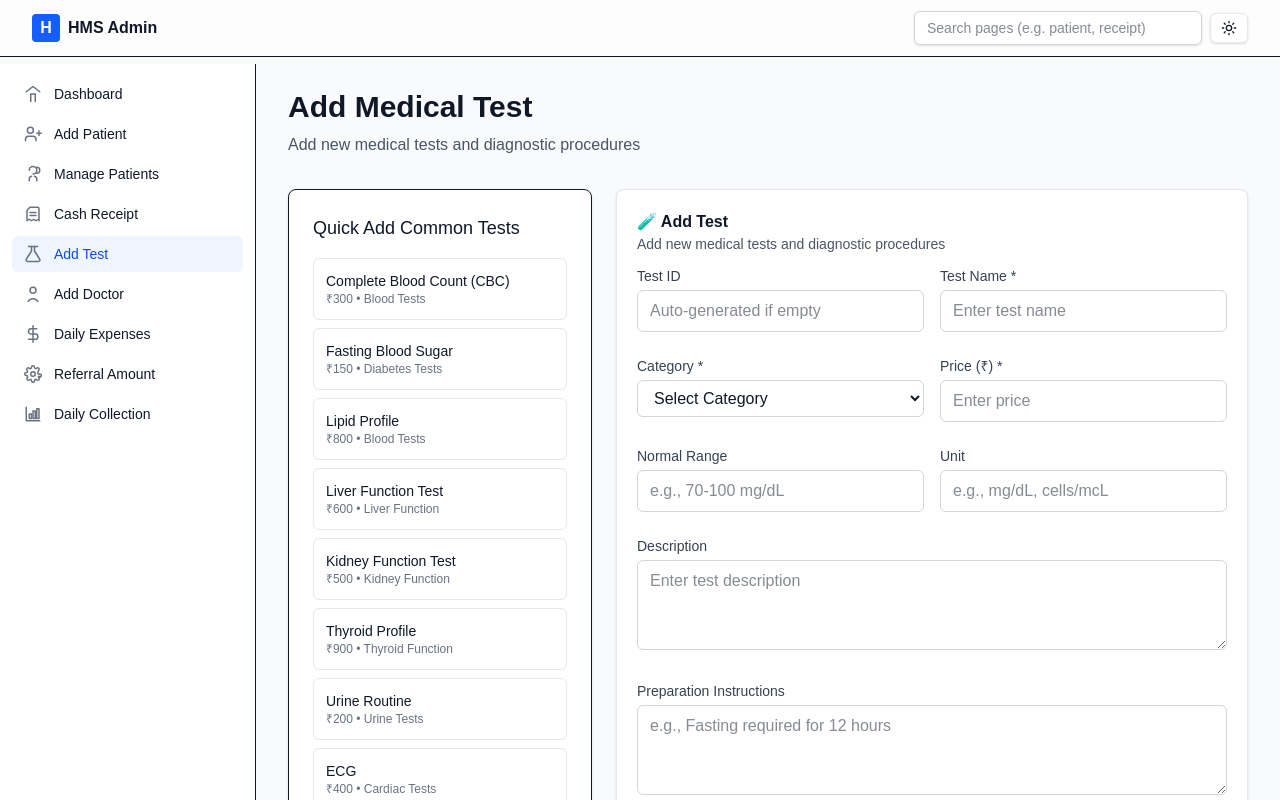
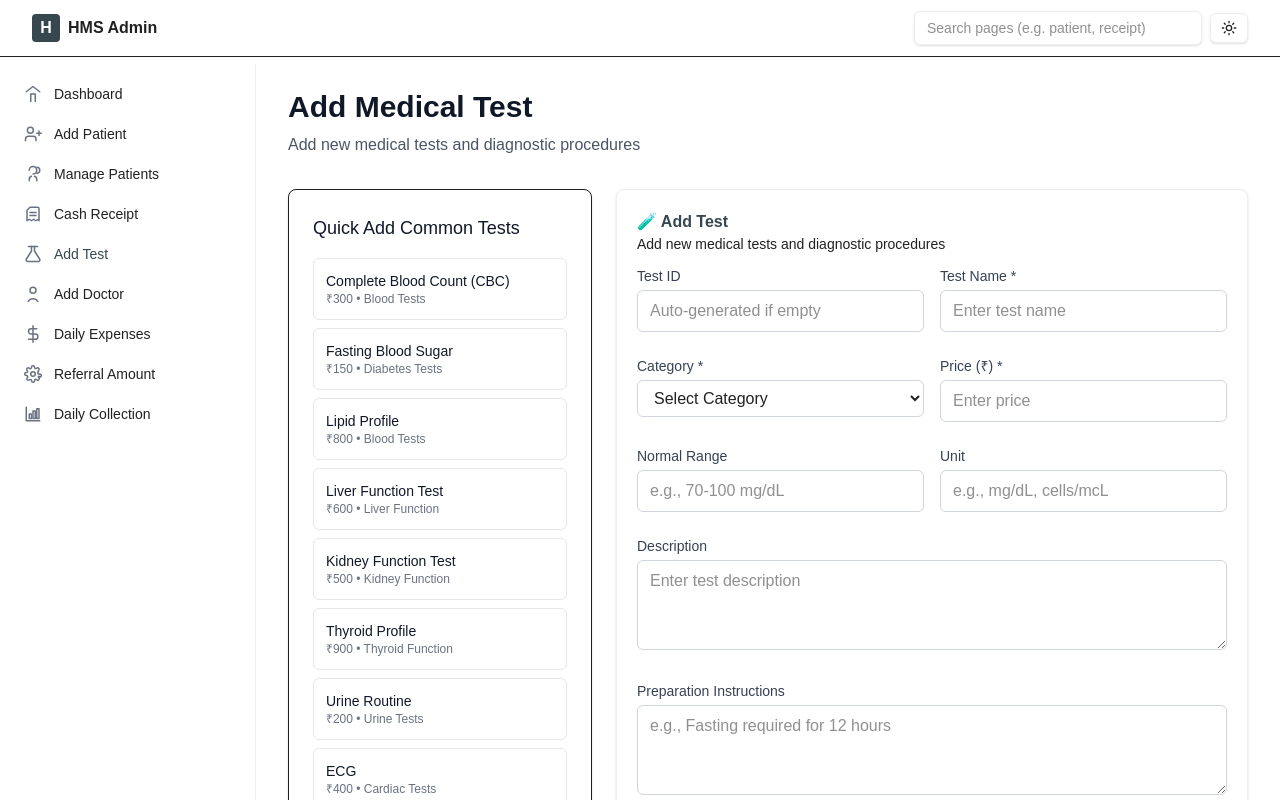
Before and after one commit to vansh-attri/hms, a Next.js app: page /add-test in a window 1280 px wide. Shown: the top 800 px of the page. Built offline with nearby package versions, Linux system fonts and the light colour scheme.

Commit message:
refactor: update color palette and styles for consistency across components

```diff
--- a/app/globals.css
+++ b/app/globals.css
@@ -35,8 +35,17 @@
 }
 
 :root {
-  --background: #ffffff;
-  --foreground: #171717;
+  /* App palette */
+  --color-primary: #37474F;   /* Charcoal Gray */
+  --color-secondary: #ECEFF1; /* Light Gray */
+  --color-accent: #2E7D32;    /* Emerald Green */
+  --color-accent-alt: #FF7043;/* Warm Orange */
+  --color-bg: #FFFFFF;        /* Background */
+  --color-text: #212121;      /* Dark Gray */
+
+  /* Legacy bindings used across the app */
+  --background: var(--color-bg);
+  --foreground: var(--color-text);
   --font-sans: var(--font-geist-sans);
   --font-mono: var(--font-geist-mono);
 }
--- a/components/layout/AppShell.tsx
+++ b/components/layout/AppShell.tsx
@@ -39,17 +39,17 @@ export function AppShell({ children }: { children: React.ReactNode }) {
   }, [query]);
 
   return (
-    <div className="min-h-screen bg-gray-50 text-gray-900">
+  <div className="min-h-screen" style={{ backgroundColor: 'var(--color-bg)', color: 'var(--color-text)' }}>
       <a href="#main" className="sr-only focus:not-sr-only focus:absolute focus:top-2 focus:left-2 bg-blue-600 text-white px-3 py-1 rounded">Skip to content</a>
 
       {/* Topbar */}
-      <header className="sticky top-0 z-40 w-full border-b bg-white/80 backdrop-blur supports-[backdrop-filter]:bg-white/60">
-        <div className="mx-auto max-w-7xl px-4 sm:px-6 lg:px-8 h-14 flex items-center gap-3">
-          <button aria-label="Toggle sidebar" className="md:hidden p-2 rounded hover:bg-gray-100" onClick={() => setSidebarOpen(v => !v)}>
+      <header className="sticky top-0 z-40 w-full border-b" style={{ backgroundColor: 'rgba(255,255,255,0.8)', backdropFilter: 'blur(4px)' }}>
+        <div className="px-4 sm:px-6 lg:px-8 h-14 flex items-center gap-3">
+          <button aria-label="Toggle sidebar" className="md:hidden p-2 rounded hover:bg-[var(--color-secondary)]" onClick={() => setSidebarOpen(v => !v)}>
             {iconMenu()}
           </button>
           <Link href="/" className="flex items-center gap-2 font-semibold">
-            <span className="inline-flex h-7 w-7 items-center justify-center rounded bg-blue-600 text-white">H</span>
+            <span className="inline-flex h-7 w-7 items-center justify-center rounded" style={{ backgroundColor: 'var(--color-primary)', color: '#fff' }}>H</span>
             <span>HMS Admin</span>
           </Link>
           <div className="ml-auto flex items-center gap-2">
@@ -59,15 +59,16 @@ export function AppShell({ children }: { children: React.ReactNode }) {
                 placeholder="Search pages (e.g. patient, receipt)"
                 value={query}
                 onChange={(e) => setQuery(e.target.value)}
-                className="w-72 rounded-md border border-gray-300 bg-white px-3 py-1.5 text-sm shadow-sm focus:outline-none focus:ring-2 focus:ring-blue-500"
+                className="w-72 rounded-md border px-3 py-1.5 text-sm shadow-sm focus:outline-none focus:ring-2"
+                style={{ backgroundColor: '#fff', borderColor: 'var(--color-secondary)' }}
               />
               {query && (
-                <div className="absolute mt-1 w-full rounded-md border bg-white shadow-lg max-h-64 overflow-auto">
+                <div className="absolute mt-1 w-full rounded-md border bg-white shadow-lg max-h-64 overflow-auto" style={{ borderColor: 'var(--color-secondary)' }}>
                   {filtered.map(item => (
                     <Link
                       key={item.id}
                       href={item.href}
-                      className="flex items-center gap-2 px-3 py-2 text-sm hover:bg-gray-50"
+                      className="flex items-center gap-2 px-3 py-2 text-sm hover:bg-[var(--color-secondary)]"
                     >
                       <span className="text-gray-500">{item.icon}</span>
                       <span>{item.label}</span>
@@ -77,7 +78,7 @@ export function AppShell({ children }: { children: React.ReactNode }) {
                 </div>
               )}
             </div>
-            <button className="hidden md:inline-flex items-center gap-2 rounded-md border border-gray-200 bg-white px-2.5 py-1.5 text-sm shadow-sm hover:bg-gray-50" title="Toggle theme">
+            <button className="hidden md:inline-flex items-center gap-2 rounded-md border bg-white px-2.5 py-1.5 text-sm shadow-sm hover:bg-[var(--color-secondary)]" style={{ borderColor: 'var(--color-secondary)' }} title="Toggle theme">
               {iconSun()}
               <span className="sr-only">Toggle theme</span>
             </button>
@@ -88,7 +89,7 @@ export function AppShell({ children }: { children: React.ReactNode }) {
       {/* Layout */}
   <div className="flex">
         {/* Sidebar */}
-        <nav aria-label="Main" className={`fixed md:sticky left-0 top-14 md:top-16 z-30 h-[calc(100vh-3.5rem)] md:h-[calc(100vh-4rem)] w-64 transform border-r bg-white p-3 transition-transform duration-200 ${sidebarOpen ? 'translate-x-0' : '-translate-x-full md:translate-x-0'}`}>
+        <nav aria-label="Main" className={`fixed md:sticky left-0 top-14 md:top-16 z-30 h-[calc(100vh-3.5rem)] md:h-[calc(100vh-4rem)] w-64 transform border-r bg-white p-3 transition-transform duration-200 ${sidebarOpen ? 'translate-x-0' : '-translate-x-full md:translate-x-0'}`} style={{ borderColor: 'var(--color-secondary)' }}>
           <ul className="space-y-1">
             {NAV_ITEMS.map(item => {
               const active = pathname === item.href;
@@ -97,9 +98,9 @@ export function AppShell({ children }: { children: React.ReactNode }) {
                   <Link
                     href={item.href}
                     aria-current={active ? 'page' : undefined}
-                    className={`flex items-center gap-3 rounded-md px-3 py-2 text-sm transition-colors ${active ? 'bg-blue-50 text-blue-700 hover:bg-blue-50' : 'hover:bg-gray-50'}`}
+                    className={`flex items-center gap-3 rounded-md px-3 py-2 text-sm transition-colors ${active ? 'text-[var(--color-primary)]' : ''} hover:bg-[var(--color-secondary)]`}
                   >
-                    <span className={`text-gray-500 ${active ? 'text-blue-600' : ''}`}>{item.icon}</span>
+                    <span className={`text-gray-500 ${active ? 'text-[var(--color-primary)]' : ''}`}>{item.icon}</span>
                     <span>{item.label}</span>
                   </Link>
                 </li>
--- a/components/ui/FormElements.tsx
+++ b/components/ui/FormElements.tsx
@@ -24,17 +24,23 @@ export const Button: React.FC<ButtonProps> = ({
 }) => {
   const base = 'font-medium rounded-md focus:outline-none focus:ring-2 focus:ring-offset-2 transition-colors duration-200 disabled:opacity-60 disabled:cursor-not-allowed';
   const variants = {
-    primary: 'bg-blue-600 text-white hover:bg-blue-700 focus:ring-blue-500 disabled:bg-blue-300',
-    secondary: 'bg-gray-600 text-white hover:bg-gray-700 focus:ring-gray-500 disabled:bg-gray-300',
+    primary: 'text-white hover:brightness-95 focus:ring-[var(--color-accent)] disabled:opacity-50',
+    secondary: 'text-[var(--color-text)] hover:brightness-95 focus:ring-[var(--color-primary)] disabled:opacity-50',
     danger: 'bg-red-600 text-white hover:bg-red-700 focus:ring-red-500 disabled:bg-red-300',
   } as const;
   const sizes = { sm: 'px-3 py-1.5 text-sm', md: 'px-4 py-2 text-base', lg: 'px-6 py-3 text-lg' } as const;
+  const paletteBg = {
+    primary: 'bg-[var(--color-accent)]',
+    secondary: 'bg-[var(--color-secondary)]',
+    danger: '',
+  } as const;
+
   return (
     <button
       type={type}
       disabled={disabled}
       onClick={onClick}
-      className={`${base} ${variants[variant ?? 'primary']} ${sizes[size ?? 'md']} ${className}`}
+      className={`${base} ${paletteBg[variant ?? 'primary']} ${variants[variant ?? 'primary']} ${sizes[size ?? 'md']} ${className}`}
     >
       {children}
     </button>
@@ -49,9 +55,9 @@ interface CardProps {
 }
 
 export const Card: React.FC<CardProps> = ({ children, title, className = '' }) => (
-  <div className={`bg-white/90 backdrop-blur rounded-lg shadow-sm border border-gray-200 ${className}`}>
+  <div className={`bg-white/90 backdrop-blur rounded-lg shadow-sm border ${className}`} style={{ borderColor: 'var(--color-secondary)' }}>
     {title && (
-      <div className="px-6 py-4 border-b border-gray-200">
+  <div className="px-6 py-4 border-b" style={{ borderColor: 'var(--color-secondary)' }}>
         <h3 className="text-lg font-semibold text-gray-900">{title}</h3>
       </div>
     )}
@@ -88,7 +94,7 @@ export const InputField: React.FC<InputFieldProps> = ({
   className = '',
 }) => (
   <div className={`mb-4 ${className}`}>
-    <label htmlFor={name} className={`block text-sm font-medium text-gray-700 mb-2 ${labelSrOnly ? 'sr-only' : ''}`}>
+  <label htmlFor={name} className={`block text-sm font-medium mb-2 ${labelSrOnly ? 'sr-only' : ''}`} style={{ color: 'var(--color-text)' }}>
       {label}
       {required && <span className="text-red-500 ml-1">*</span>}
     </label>
@@ -99,9 +105,10 @@ export const InputField: React.FC<InputFieldProps> = ({
       value={value}
       onChange={onChange}
       placeholder={placeholder}
-      className={`w-full px-3 py-2 rounded-md shadow-sm text-black placeholder:text-gray-400 focus:outline-none focus:ring-2 ${
-        error ? 'border-red-500 focus:ring-red-500 border-2' : 'border border-gray-300 focus:ring-blue-500 focus:border-blue-500'
+      className={`w-full px-3 py-2 rounded-md shadow-sm text-black placeholder:text-gray-500 focus:outline-none focus:ring-2 ${
+        error ? 'border-red-500 focus:ring-red-500 border-2' : 'border focus:ring-[var(--color-accent)]'
       }`}
+      style={!error ? { borderColor: 'var(--color-secondary)' } : undefined}
       required={required}
     />
     {helpText && !error && <p className="mt-1 text-xs text-gray-500">{helpText}</p>}
@@ -135,7 +142,7 @@ export const SelectField: React.FC<SelectFieldProps> = ({
   className = '',
 }) => (
   <div className={`mb-4 ${className}`}>
-    <label htmlFor={name} className={`block text-sm font-medium text-gray-700 mb-2 ${labelSrOnly ? 'sr-only' : ''}`}>
+  <label htmlFor={name} className={`block text-sm font-medium mb-2 ${labelSrOnly ? 'sr-only' : ''}`} style={{ color: 'var(--color-text)' }}>
       {label}
       {required && <span className="text-red-500 ml-1">*</span>}
     </label>
@@ -145,8 +152,9 @@ export const SelectField: React.FC<SelectFieldProps> = ({
       value={value}
       onChange={onChange}
       className={`w-full px-3 py-2 rounded-md shadow-sm text-black focus:outline-none focus:ring-2 ${
-        error ? 'border-red-500 focus:ring-red-500 border-2' : 'border border-gray-300 focus:ring-blue-500 focus:border-blue-500'
+        error ? 'border-red-500 focus:ring-red-500 border-2' : 'border focus:ring-[var(--color-accent)]'
       }`}
+      style={!error ? { borderColor: 'var(--color-secondary)' } : undefined}
       required={required}
     >
       <option value="">Select {label.toLowerCase()}</option>
@@ -189,7 +197,7 @@ export const TextAreaField: React.FC<TextAreaFieldProps> = ({
   className = '',
 }) => (
   <div className={`mb-4 ${className}`}>
-    <label htmlFor={name} className={`block text-sm font-medium text-gray-700 mb-2 ${labelSrOnly ? 'sr-only' : ''}`}>
+  <label htmlFor={name} className={`block text-sm font-medium mb-2 ${labelSrOnly ? 'sr-only' : ''}`} style={{ color: 'var(--color-text)' }}>
       {label}
       {required && <span className="text-red-500 ml-1">*</span>}
     </label>
@@ -201,8 +209,9 @@ export const TextAreaField: React.FC<TextAreaFieldProps> = ({
       placeholder={placeholder}
       rows={rows}
       className={`w-full px-3 py-2 rounded-md shadow-sm focus:outline-none focus:ring-2 resize-y text-black ${
-        error ? 'border-red-500 focus:ring-red-500 border-2' : 'border border-gray-300 focus:ring-blue-500 focus:border-blue-500'
+        error ? 'border-red-500 focus:ring-red-500 border-2' : 'border focus:ring-[var(--color-accent)]'
       }`}
+      style={!error ? { borderColor: 'var(--color-secondary)' } : undefined}
       required={required}
     />
     {helpText && !error && <p className="mt-1 text-xs text-gray-500">{helpText}</p>}
@@ -229,13 +238,14 @@ export const CheckboxField: React.FC<CheckboxFieldProps> = ({
   className = '',
 }) => (
   <div className={`mb-4 ${className}`}>
-    <label className="flex items-start gap-3 text-sm text-gray-700">
+  <label className="flex items-start gap-3 text-sm" style={{ color: 'var(--color-text)' }}>
       <input
         type="checkbox"
         name={name}
         checked={checked}
         onChange={onChange}
-        className="mt-0.5 h-4 w-4 rounded border-gray-300 text-blue-600 focus:ring-blue-500"
+  className="mt-0.5 h-4 w-4 rounded focus:ring-[var(--color-accent)]"
+  style={{ borderColor: 'var(--color-secondary)', color: 'var(--color-accent)' }}
       />
       <span>{label}</span>
     </label>
@@ -260,11 +270,11 @@ export const FormGrid: React.FC<{
 
 export const FormSection: React.FC<{ title?: string; description?: string; children: React.ReactNode; className?: string }>
   = ({ title, description, children, className = '' }) => (
-  <section className={`bg-white rounded-lg shadow-sm border border-gray-200 p-4 sm:p-5 ${className}`}>
+  <section className={`bg-white rounded-lg shadow-sm border p-4 sm:p-5 ${className}`} style={{ borderColor: 'var(--color-secondary)' }}>
     {(title || description) && (
       <header className="mb-3">
-        {title && <h2 className="text-base font-semibold text-gray-900">{title}</h2>}
-        {description && <p className="text-sm text-gray-600">{description}</p>}
+  {title && <h2 className="text-base font-semibold" style={{ color: 'var(--color-primary)' }}>{title}</h2>}
+  {description && <p className="text-sm" style={{ color: 'var(--color-text)' }}>{description}</p>}
       </header>
     )}
     {children}
```
